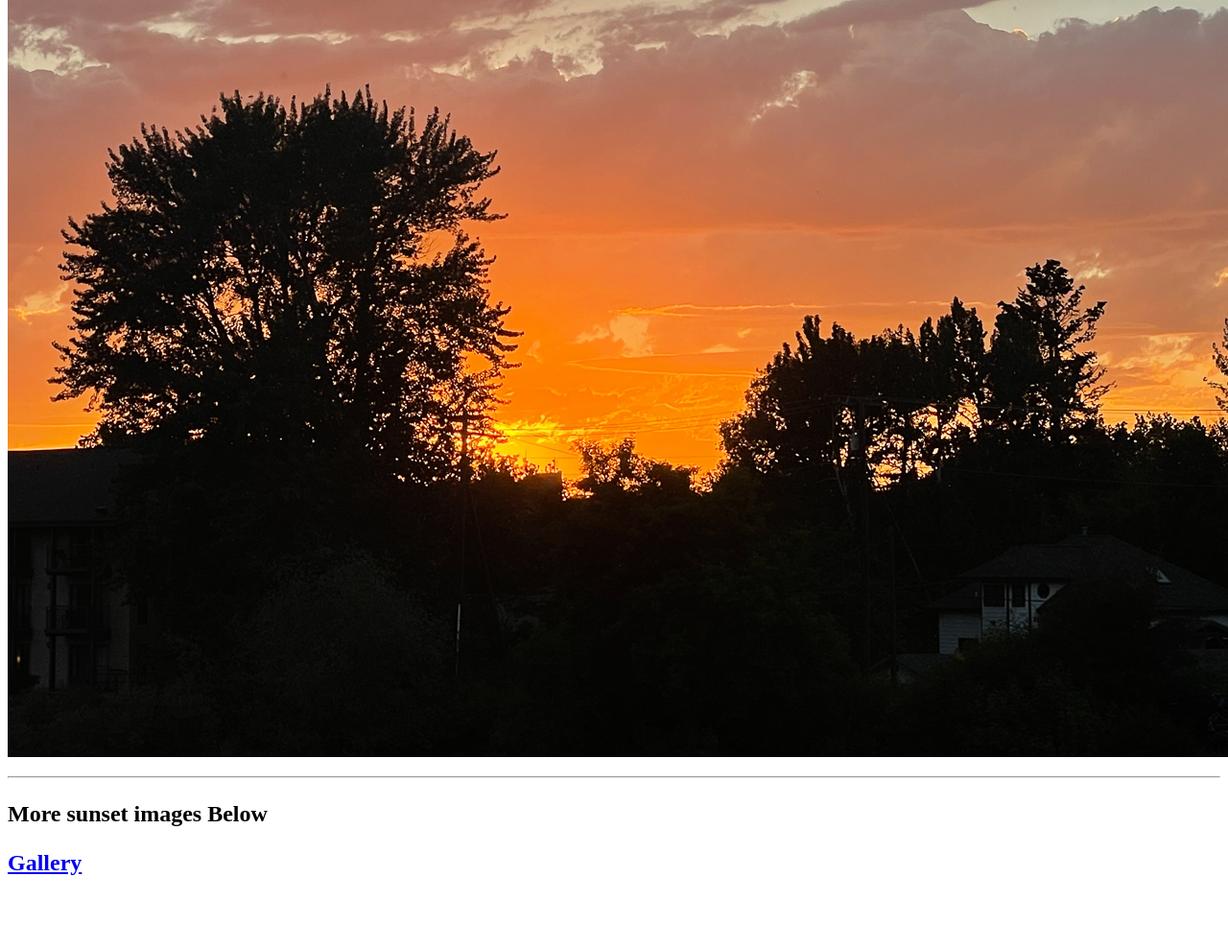
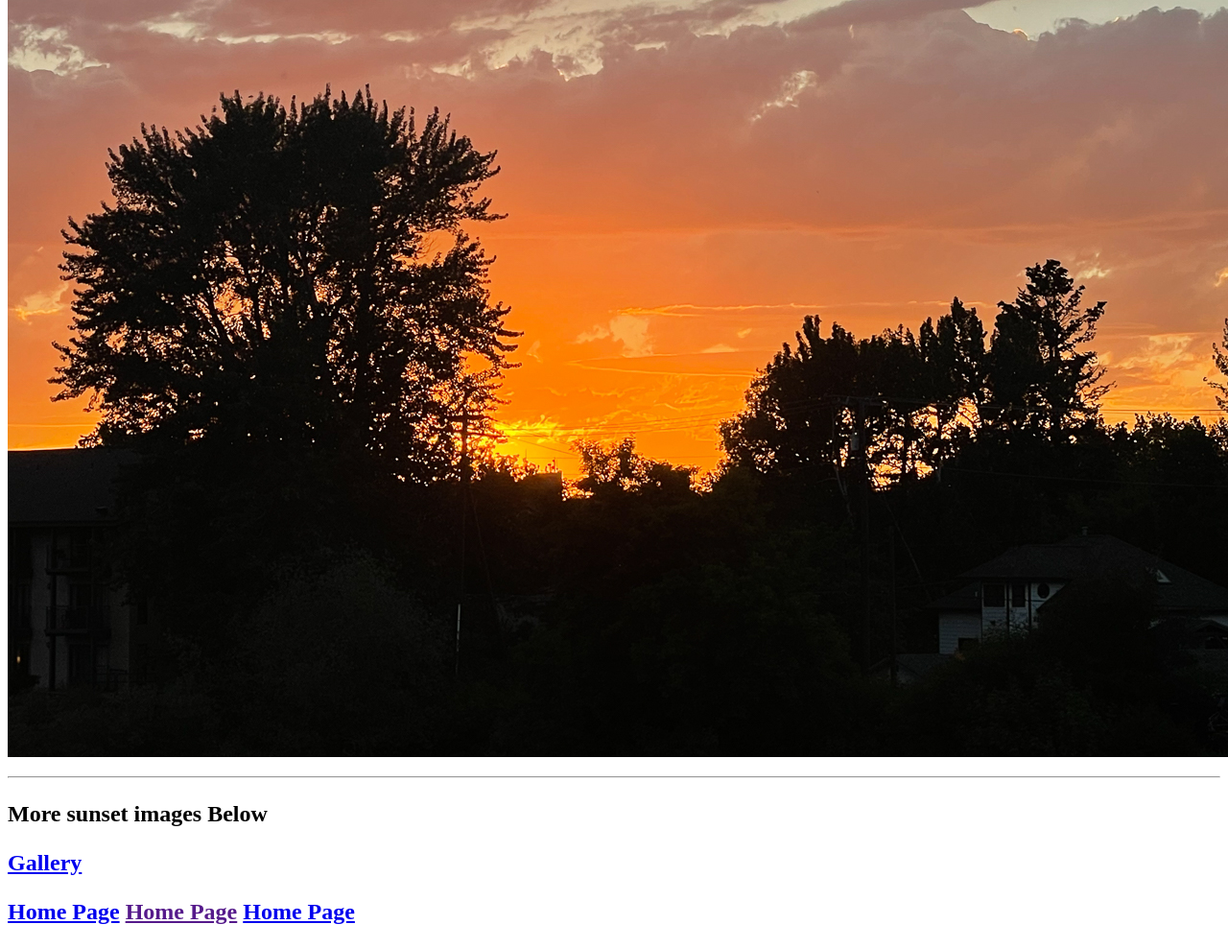
Before and after one commit to JacobFerber/MART-341-Intro-to-Web-Design, a plain HTML site: page assignment-5/index.html in a window 1280 px wide. Shown: the part 2315-3303 px from the top of the page at 96% size. Before the commit the page ends 3252 px from the top, so only its background shows below. Drawn offline with Linux system fonts and the light colour scheme.

Commit message:
Add files via upload

```diff
--- a/assignment-5/index.html
+++ b/assignment-5/index.html
@@ -36,6 +36,11 @@
         <p>
         <a href="about.html">Gallery</a>
         </p>
+        <p>
+            <a href="Mart-341-Intro-to-Web-Design">Home Page</a>
+            <a href="">Home Page</a>
+            <a href="README.md">Home Page</a>
+        </p>
     </h2>
 </body>
 </html>
```
Also changed, not shown: 1 other file.
